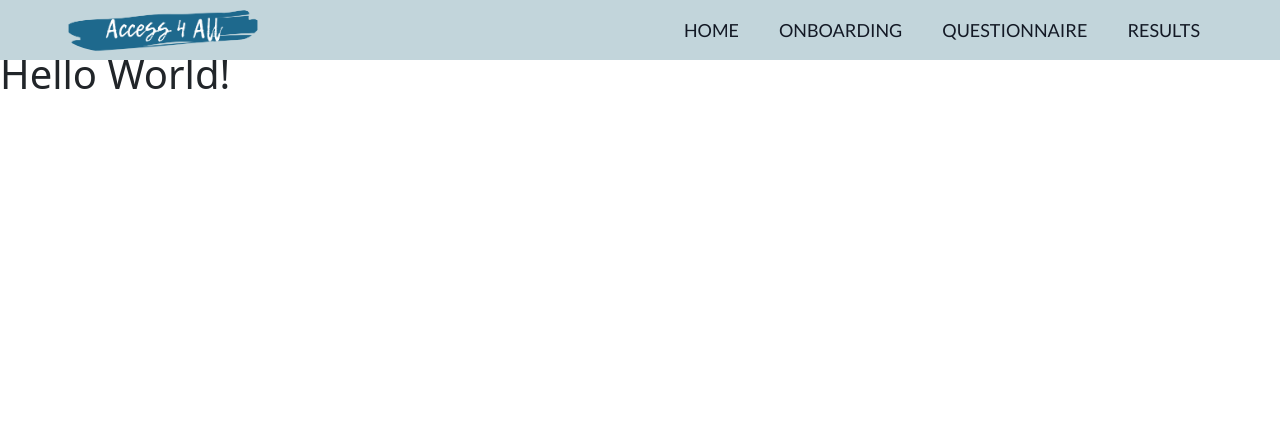
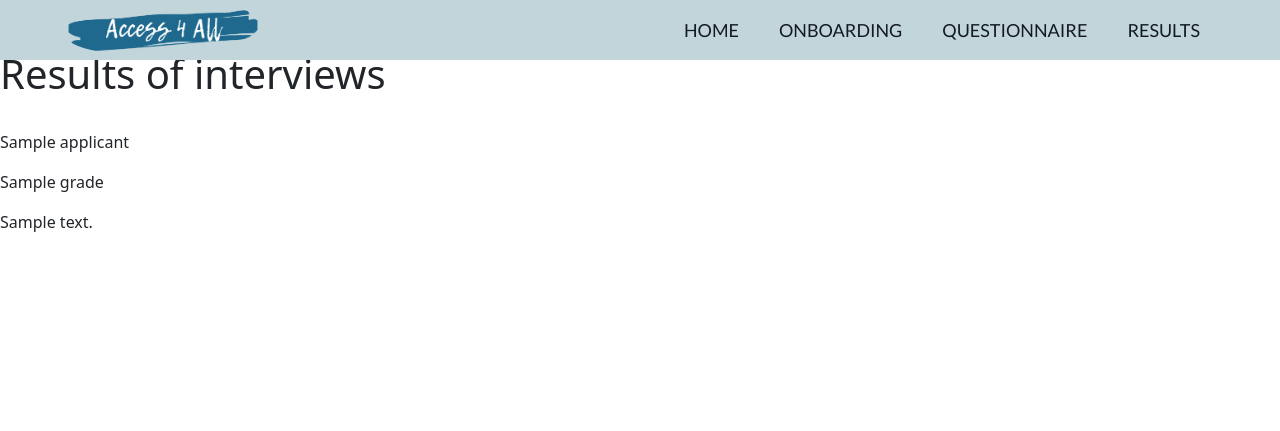
Before and after one commit to ruszkipista/access4all, a Flask app: template templates/results.html in a window 1280 px wide. Shown: the top 431 px of the page. Run offline with Flask 2, Linux system fonts and the light colour scheme; the template is opened without the code that fills it: most values are stand-ins (such as "Sample title", 1, 10 or a date in 2020).

Commit message:
add skeleton of Results page

```diff
--- a/templates/results.html
+++ b/templates/results.html
@@ -5,6 +5,16 @@
 
 {% block body %}
 
-<h1>Hello World!</h1>
+<h1>Results of interviews</h1>
+<br>
+{% for interview in records %}
+    <p> {{ interview['applicant'] }}</p>
+    <p>
+    {% for grade in interview['grades'] %}
+        {{ grade }}&nbsp;
+    {% endfor %}
+    </p>
+    <p>{{interview['notes']}}</p>
+{% endfor %}
 
 {% endblock %}
```
